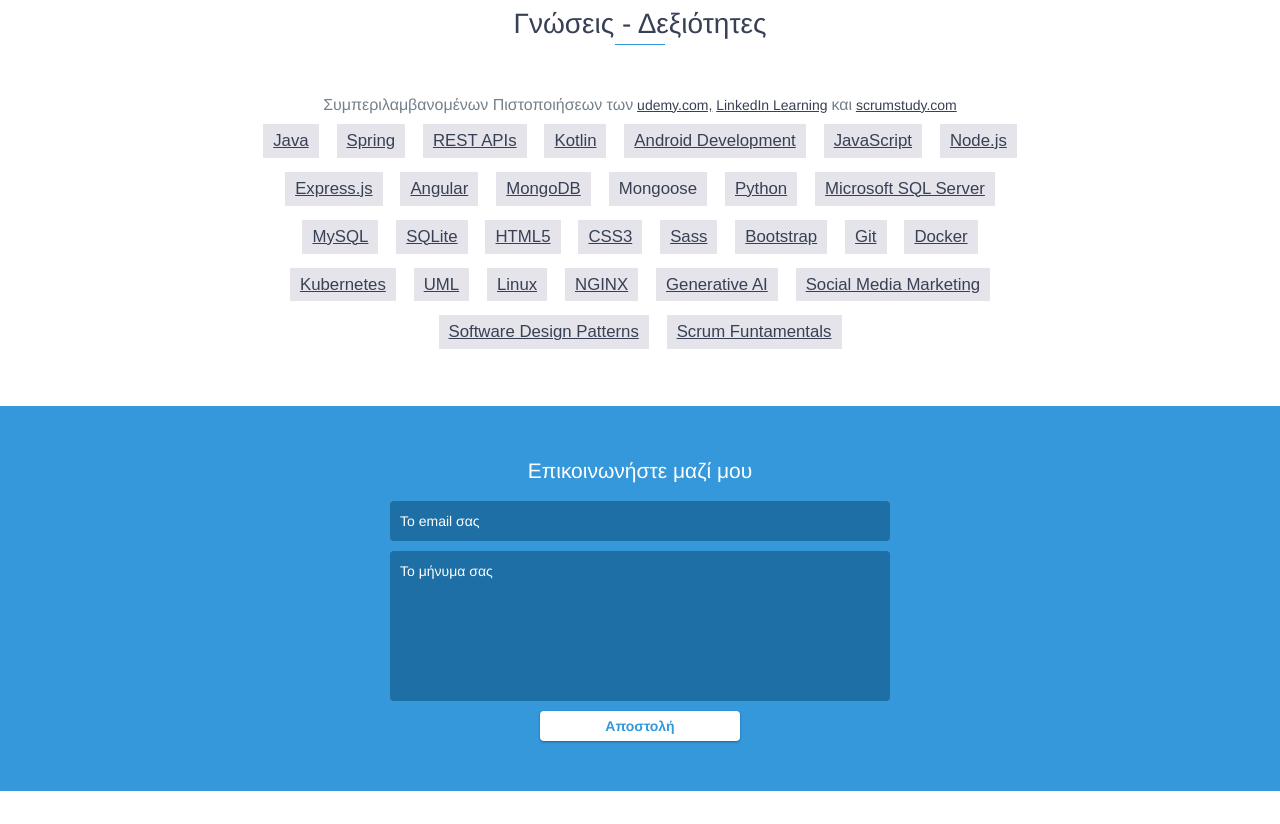
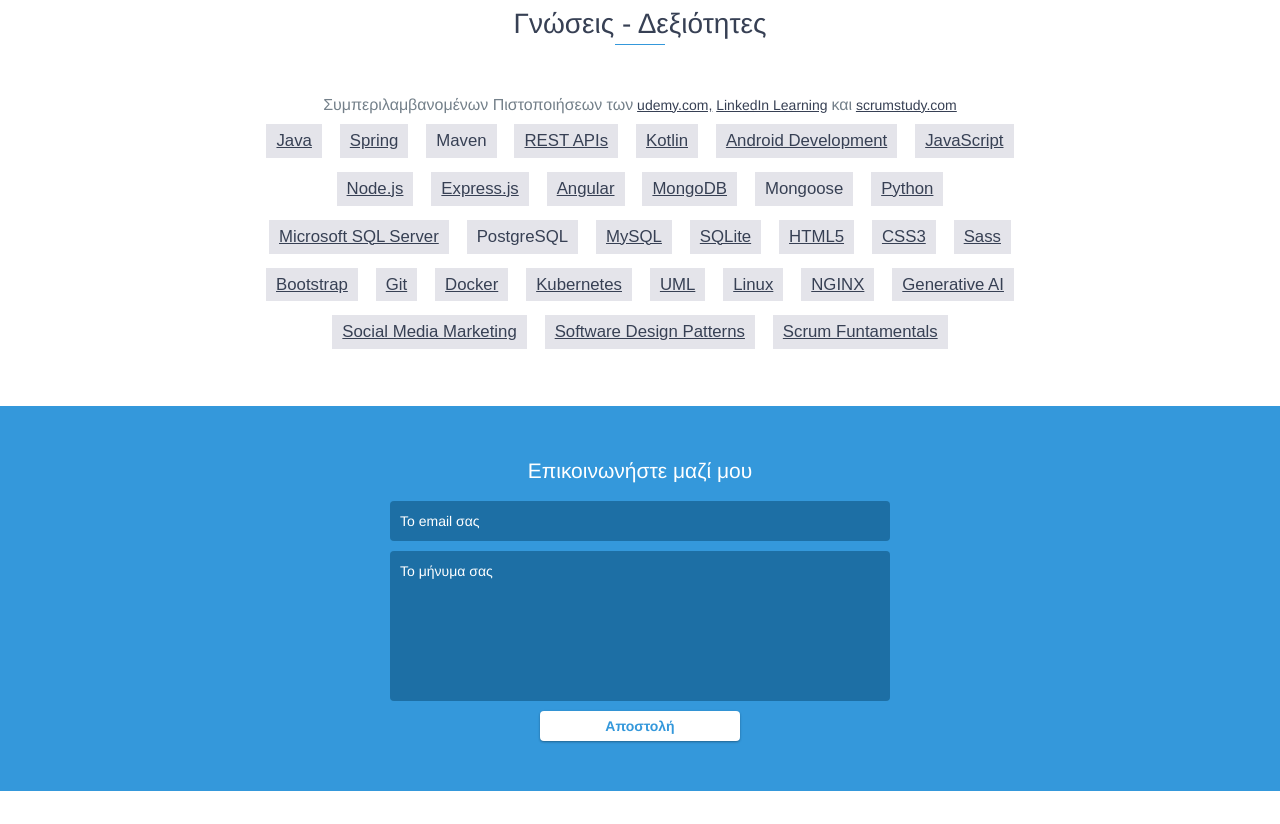
Before and after one commit to George-Anto/online-resume-v2, a website built with Parcel: page index.html in a window 1280 px wide. Shown: the part 4140-4964 px from the top of the page. Built offline with nearby package versions, Linux system fonts and the light colour scheme; files whose address does not match are found by name.

Commit message:
Skills added

```diff
--- a/index.html
+++ b/index.html
@@ -494,6 +494,7 @@
 						>Spring
 					</a>
 				</li>
+				<li>Maven</li>
 				<li>
 					<a
 						href="resources/online_certificates/Learning_REST_APIs_Certificate_LinkedIn.pdf"
@@ -575,6 +576,7 @@
 						>Microsoft SQL Server
 					</a>
 				</li>
+				<li>PostgreSQL</li>
 				<li>
 					<a
 						href="resources/online_certificates/MySQL_Essential_Training_Certificate_LinkedIn.pdf"
```
